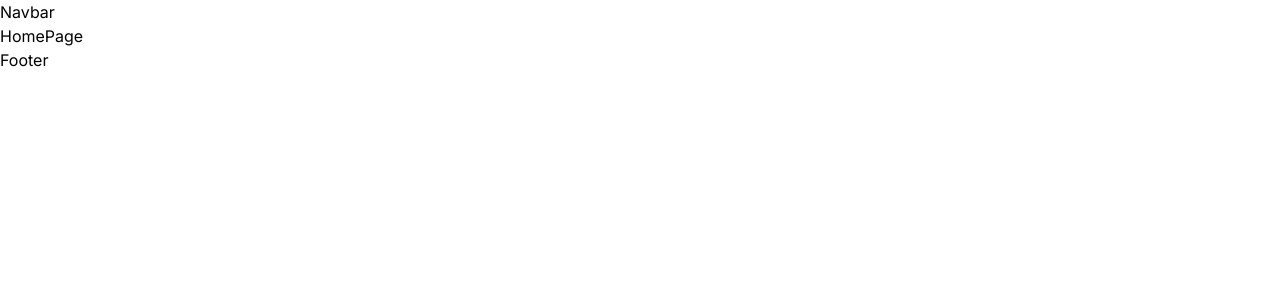
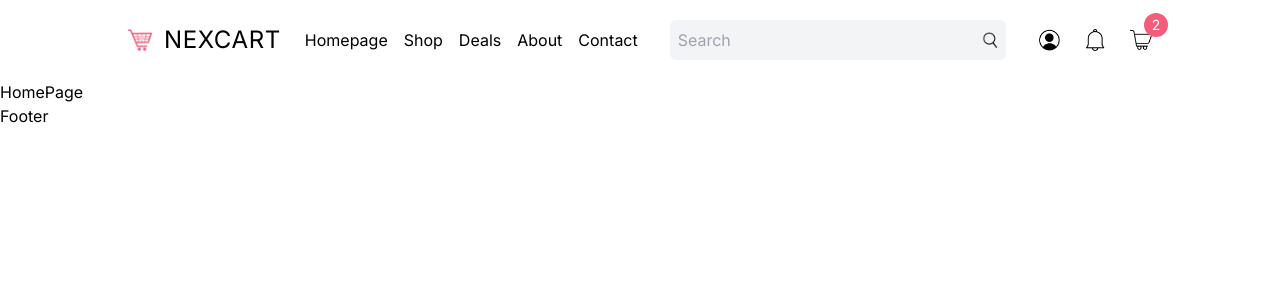
Before and after one commit to M7moudMostafa/NexCart, a Next.js app: page / in a window 1280 px wide. Shown: the top 300 px of the page. Built offline with nearby package versions, Linux system fonts and the light colour scheme.

Commit message:
Add responsive navbar

```diff
--- a/src/app/layout.tsx
+++ b/src/app/layout.tsx
@@ -7,8 +7,8 @@ import './globals.css';
 const inter = Inter({ subsets: ["latin"] });
 
 export const metadata: Metadata = {
-  title: "Lama Dev E-Commerce Application",
-  description: "A complete e-commerce application with Next.js and Wix",
+  title: "NexCart | Modern eCommerce Web App",
+  description: "NexCart is a modern eCommerce platform designed for seamless online shopping. It offers dynamic product listings, secure checkout, real-time updates, and an intuitive dashboard for effortless store management.",
 };
 
 export default function RootLayout({
--- /dev/null
+++ b/src/components/CartModal.tsx
@@ -0,0 +1,7 @@
+"use client";
+
+export default function CartModal() {
+    return (
+        <div>Cart</div>
+    );
+}
--- /dev/null
+++ b/src/components/Menu.tsx
@@ -0,0 +1,32 @@
+"use client";
+
+import Image from "next/image";
+import Link from "next/link";
+import { useState } from "react";
+
+export default function Menu() {
+    const [open, setOpen] = useState(false);
+    return (
+        <div className="">
+            <Image
+                src="/menu.png"
+                alt=""
+                width={28}
+                height={28}
+                className="cursor-pointer"
+                onClick={() => setOpen((prev) => !prev)}
+            />
+            {open && (
+                <div className="absolute bg-black text-white left-0 top-20 w-full h-[calc(100vh-80px)] flex flex-col items-center justify-center text-xl z-10 gap-8">
+                    <Link href="/">Homepage</Link>
+                    <Link href="/">Shop</Link>
+                    <Link href="/">Deals</Link>
+                    <Link href="/">About</Link>
+                    <Link href="/">Contact</Link>
+                    <Link href="/">Logout</Link>
+                    <Link href="/">Cart(1)</Link>
+                </div>
+            )}
+        </div>
+    );
+}
--- /dev/null
+++ b/src/components/NavIcons.tsx
@@ -0,0 +1,64 @@
+"use client";
+
+import Image from "next/image";
+import Link from "next/link";
+import { useRouter } from "next/navigation";
+import { useState } from "react";
+import CartModal from "./CartModal";
+
+export default function NavIcons() {
+    const router = useRouter();
+
+    const [isProfileOpen, setIsProfileOpen] = useState<boolean>(false);
+    const [isCarteOpen, setIsCarteOpen] = useState<boolean>(false);
+
+    // TEMPORARY
+    const isLoggedIn = false;
+
+    const handleProfile = () => {
+        if (!isLoggedIn) {
+            router.push("/login");
+        }
+        setIsProfileOpen((prev) => !prev);
+    };
+
+    return (
+        <div className="flex first-line:items-center gap-4 xl:gap-6 relative">
+            <Image
+                src="/profile.png"
+                alt="profile icon"
+                width={22}
+                height={22}
+                className="cursor-pointer"
+                onClick={handleProfile}
+            />
+            {isProfileOpen && (
+                <div className="absolute p-4 rounded-md top-12 left-0 text-sm shadow-[0_3px_10px_rgb(0,0,0,0.2)] z-20">
+                    <Link href="/">Profile</Link>
+                    <div className="mt-2 cursor-pointer">Logout</div>
+                </div>
+            )}
+            <Image
+                src="/notification.png"
+                alt="notification icon"
+                width={22}
+                height={22}
+                className="cursor-pointer"
+            />
+            <div className="relative cursor-pointer">
+                <Image
+                    src="/cart.png"
+                    alt="cart icon"
+                    width={22}
+                    height={22}
+                    className="cursor-pointer"
+                    onClick={() => setIsCarteOpen((prev) => !prev)}
+                />
+                <div className="absolute -top-4 -right-4 w-6 h-6 bg-demo rounded-full text-white text-sm flex justify-center items-center">
+                    2
+                </div>
+            </div>
+            {isCarteOpen && <CartModal />}
+        </div>
+    );
+}
--- a/src/components/Navbar.tsx
+++ b/src/components/Navbar.tsx
@@ -1,5 +1,41 @@
+import Link from "next/link";
+import Menu from "./Menu";
+import Image from "next/image";
+import SearchBar from "./SearchBar";
+import NavIcons from "./NavIcons";
+
 export default function Navbar() {
     return (
-        <div>Navbar</div>
+        <div className="h-20 px-4 md:px-8 lg:px-16 xl:px-32 2xl:px-64 relative">
+            {/* MOBILE */}
+            <div className="h-full flex items-center justify-between md:hidden">
+                <Link href="/">
+                    <div className="text-2xl tracking-wide">NEXCART</div>
+                </Link>
+                <Menu />
+            </div>
+            {/* BIGGER SCREEN */}
+            <div className="hidden md:flex items-center justify-between gap-8 h-full">
+                {/* LEFT */}
+                <div className="w-1/3 xl:w-1/2 flex items-center gap-12">
+                    <Link href="/" className="flex items-center gap-3">
+                        <Image src="/logo.png" alt="LOGO.png" width={24} height={24} />
+                        <div className="text-2xl tracking-wide">NEXCART</div>
+                    </Link>
+                    <div className="hidden xl:flex gap-4">
+                        <Link href="/">Homepage</Link>
+                        <Link href="/">Shop</Link>
+                        <Link href="/">Deals</Link>
+                        <Link href="/">About</Link>
+                        <Link href="/">Contact</Link>
+                    </div>
+                </div>
+                {/* RIGHT */}
+                <div className="w-2/3 xl:w-1/2 flex items-center justify-between gap-8">
+                    <SearchBar />
+                    <NavIcons />
+                </div>
+            </div>
+        </div>
     );
 }
--- /dev/null
+++ b/src/components/SearchBar.tsx
@@ -0,0 +1,26 @@
+"use client";
+
+import Image from "next/image";
+import { useRouter } from "next/navigation";
+
+export default function SearchBar() {
+    const router = useRouter();
+
+    const handleSearch = (e: React.FormEvent<HTMLFormElement>) => {
+        e.preventDefault();
+        const formData = new FormData(e.currentTarget);
+        const name = formData.get("search") as string;
+
+        if(name) {
+            router.push(`/list?name=${name}`)
+        }
+    }
+    return (
+        <form className="flex items-center justify-between gap-4 bg-gray-100 p-2 rounded-md flex-1" onSubmit={handleSearch}>
+            <input type="text" name="search" placeholder="Search" className="flex-1 bg-transparent outline-none"/>
+            <button className="cursor-pointer">
+                <Image src="/search.png" alt="search icon" width={16} height={16} />
+            </button>
+        </form>
+    );
+}
--- a/tailwind.config.ts
+++ b/tailwind.config.ts
@@ -13,6 +13,9 @@ const config: Config = {
         "gradient-conic":
           "conic-gradient(from 180deg at 50% 50%, var(--tw-gradient-stops))",
       },
+      colors: {
+        "demo": "#F35C7A"
+      }
     },
   },
   plugins: [],
```
Also changed, not shown: 1 other file (tests, documents, lock files or other folders).
